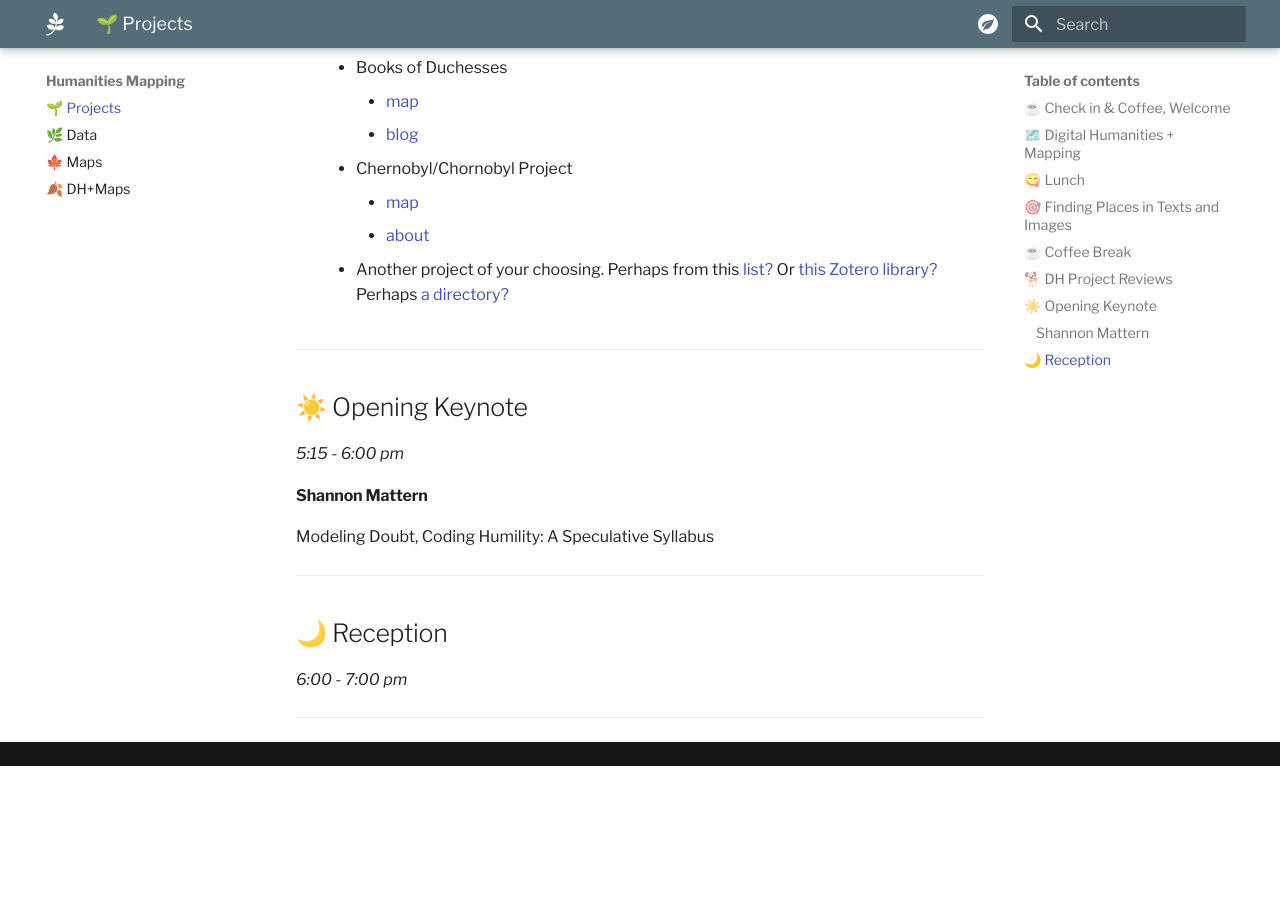
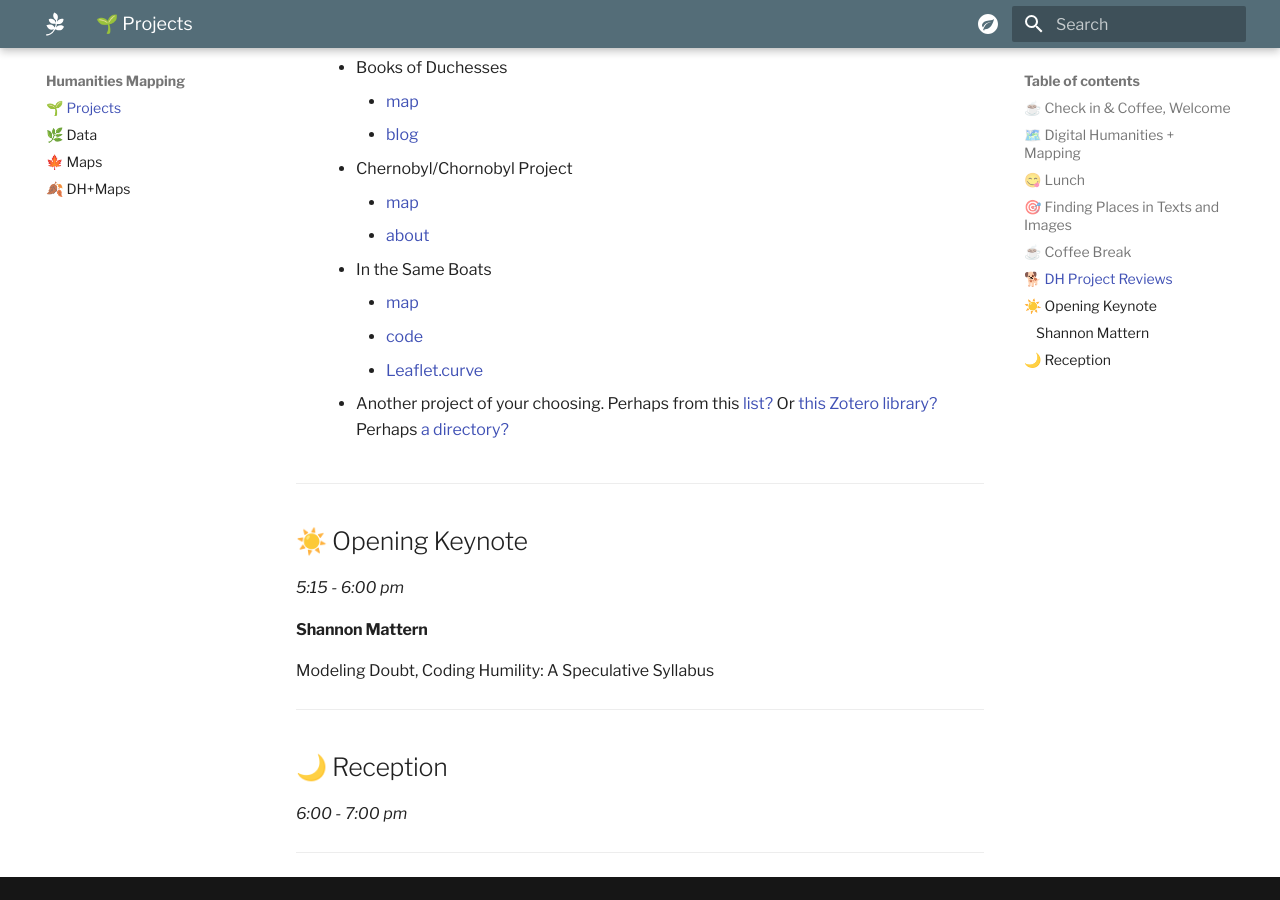
Before and after one commit to apjanco/leaflet-course, an MkDocs documentation site: the page built from docs/day1.md, in a window 1280 px wide and 900 px high, scrolled down 2079 px. Built offline with MkDocs 1.6.1 and Material for MkDocs 9.7.7, drawn with Linux system fonts in a browser that asks for light colours; before the commit the page ends 2845 px from its top, so only the background shows below that.

Commit message:
add same boats

```diff
--- a/docs/day1.md
+++ b/docs/day1.md
@@ -77,6 +77,11 @@ _3:30 - 5:00 pm (90 minutes)_
         - [map](https://harvard-cga.maps.arcgis.com/apps/webappviewer/index.html?id=5143021e6379448c966900096f21b5e3)
         - [about](https://gis.huri.harvard.edu/chornobyl)
 
+    - In the Same Boats
+        - [map](http://sameboats.org/)
+        - [code](https://github.com/kshitijdeota/sameboats)
+        - [Leaflet.curve](https://elfalem.github.io/Leaflet.curve/)
+
     - Another project of your choosing. Perhaps from this [list?](http://anterotesis.com/wordpress/mapping-resources/dh-gis-projects/) Or [this Zotero library?](https://www.zotero.org/groups/7412/humanitiesgis/collections/8EB7UQHC) Perhaps [a directory?](https://geohumanities.org/?page_id=125)
 
 <hr>
```
Also changed, not shown: notes/day1.md (+3 -0 lines).
